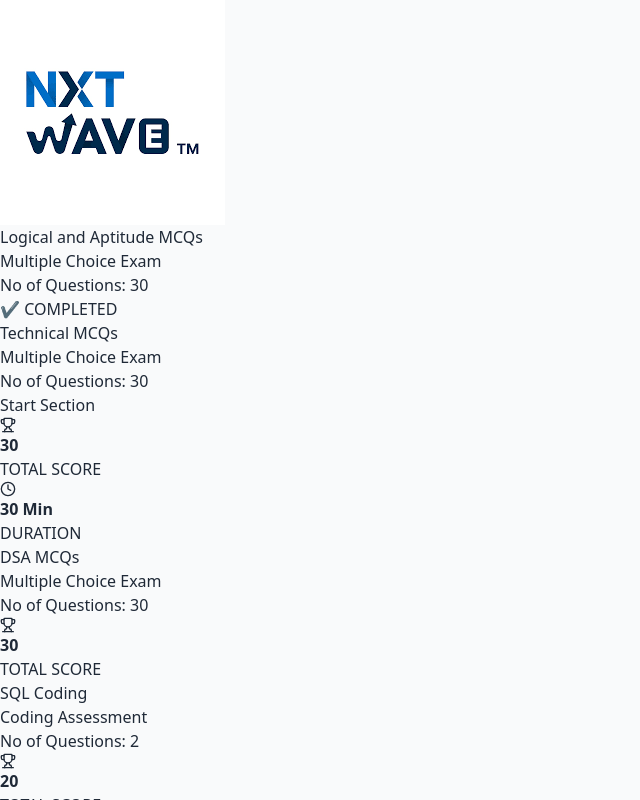
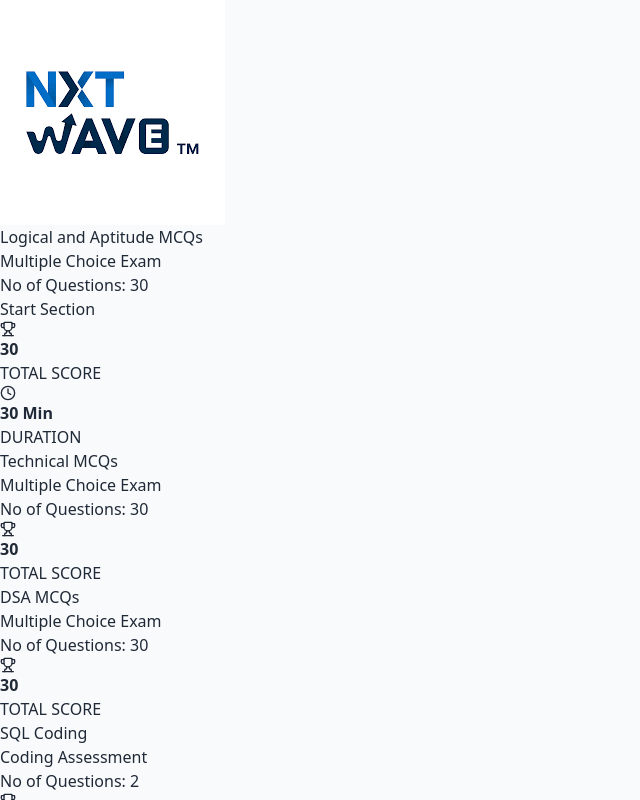
Before and after one commit to anjim999/nxt-exam, a React (Vite) app in the folder frontend/: page / in a window 1280 px wide. Both pictures are taken after a click on the button "Start". Shown: the top 800 px of the page, without its empty margins (0-640 px from the left). Built offline with nearby package versions, Linux system fonts and the light colour scheme.

Commit message:
Add multi-section flow architecture and Welcome Screen instructions

```diff
--- a/frontend/src/App.jsx
+++ b/frontend/src/App.jsx
@@ -4,9 +4,18 @@ import SectionSelection from './SectionSelection';
 import ExamInterface from './ExamInterface';
 import CompletedScreen from './CompletedScreen';
 
+const INITIAL_SECTIONS = [
+  { id: 'logical', title: 'Logical and Aptitude MCQs', type: 'Multiple Choice Exam', questionCount: 30, score: 30, duration: '30 Min', status: 'active' },
+  { id: 'technical', title: 'Technical MCQs', type: 'Multiple Choice Exam', questionCount: 30, score: 30, duration: '30 Min', status: 'locked' },
+  { id: 'dsa_mcq', title: 'DSA MCQs', type: 'Multiple Choice Exam', questionCount: 30, score: 30, duration: '30 Min', status: 'locked' },
+  { id: 'sql', title: 'SQL Coding', type: 'Coding Assessment', questionCount: 2, score: 20, duration: '30 Min', status: 'locked' },
+  { id: 'dsa_coding', title: 'DSA Coding', type: 'Coding Assessment', questionCount: 2, score: 20, duration: '30 Min', status: 'locked' }
+];
+
 export default function App() {
   const [currentView, setCurrentView] = useState('welcome');
-  const [selectedSection, setSelectedSection] = useState(null);
+  const [sections, setSections] = useState(INITIAL_SECTIONS);
+  const [activeSectionId, setActiveSectionId] = useState(null);
 
   // Lift timer state to App so it continues without resetting
   const [timeLeft, setTimeLeft] = useState(25 * 60 + 33);
@@ -24,7 +33,7 @@ export default function App() {
   const startExam = () => setCurrentView('sections');
 
   const startSection = (sectionId) => {
-    setSelectedSection(sectionId);
+    setActiveSectionId(sectionId);
     setCurrentView('exam');
     const elem = document.documentElement;
     if (elem.requestFullscreen) {
@@ -32,19 +41,40 @@ export default function App() {
     }
   };
 
-  const submitSection = () => {
-    setSelectedSection(null);
-    setCurrentView('completed');
+  const submitSection = (sectionId) => {
+    // Mark current section as completed
+    const updatedSections = [...sections];
+    const currentIndex = updatedSections.findIndex(s => s.id === sectionId);
+
+    if (currentIndex !== -1) {
+      updatedSections[currentIndex].status = 'completed';
+
+      // Unlock next section if exists
+      if (currentIndex + 1 < updatedSections.length) {
+        updatedSections[currentIndex + 1].status = 'active';
+        setSections(updatedSections);
+        setActiveSectionId(null);
+        setCurrentView('sections');
+      } else {
+        // All sections completed
+        setSections(updatedSections);
+        setActiveSectionId(null);
+        setCurrentView('completed');
+      }
+    }
+
     if (document.fullscreenElement) {
       document.exitFullscreen().catch(err => console.log(err));
     }
   };
 
+  const activeSection = sections.find(s => s.id === activeSectionId);
+
   return (
     <div className="min-h-screen bg-gray-50 flex flex-col font-sans">
       {currentView === 'welcome' && <WelcomeScreen onStart={startExam} />}
-      {currentView === 'sections' && <SectionSelection onStartSection={startSection} />}
-      {currentView === 'exam' && <ExamInterface sectionId={selectedSection} onSubmit={submitSection} timeLeft={timeLeft} />}
+      {currentView === 'sections' && <SectionSelection sections={sections} onStartSection={startSection} />}
+      {currentView === 'exam' && <ExamInterface section={activeSection} onSubmit={() => submitSection(activeSectionId)} timeLeft={timeLeft} />}
       {currentView === 'completed' && <CompletedScreen />}
     </div>
   );
--- a/frontend/src/SectionSelection.jsx
+++ b/frontend/src/SectionSelection.jsx
@@ -1,7 +1,7 @@
 import React from 'react';
 import { Trophy, Clock } from 'lucide-react';
 
-export default function SectionSelection({ onStartSection }) {
+export default function SectionSelection({ sections, onStartSection }) {
   return (
     <div className="flex flex-col min-h-screen bg-[#e9ecef]">
       <header className="px-10 py-4 bg-white border-b border-gray-200 shadow-sm flex items-center">
@@ -11,109 +11,66 @@ export default function SectionSelection({ onStartSection }) {
       <main className="flex-1 p-10 max-w-4xl mx-auto w-full">
         <div className="relative border-l-2 border-green-500 pl-8 ml-4 space-y-8">
 
-          {/* Completed Section 1 */}
-          <div className="relative bg-white rounded-xl p-6 shadow-sm flex justify-between items-center">
-            <div className="absolute -left-[41px] top-1/2 -translate-y-1/2 w-4 h-4 bg-green-500 rounded-full border-4 border-[#e9ecef] box-content"></div>
+          {sections.map((section, idx) => {
+            const isCompleted = section.status === 'completed';
+            const isActive = section.status === 'active';
+            const isLocked = section.status === 'locked';
+            const isLast = idx === sections.length - 1;
+
+            return (
+              <div
+                key={section.id}
+                className={`relative bg-white rounded-xl p-6 shadow-sm flex justify-between items-center ${isLocked ? 'opacity-70' : ''} ${isActive ? 'border border-gray-100' : ''}`}
+              >
+                {/* Dot */}
+                <div className={`absolute -left-[41px] top-1/2 -translate-y-1/2 w-4 h-4 rounded-full border-4 border-[#e9ecef] box-content z-10 ${isCompleted ? 'bg-green-500' : isActive ? 'bg-[#0079d3]' : 'bg-gray-400'}`}></div>
+
+                {/* Mask for the green line below the last dot if needed */}
+                {isLast && (
+                  <div className="absolute -left-[43px] top-1/2 h-full w-2 bg-[#e9ecef] z-0"></div>
+                )}
+
                 <div>
-              <h3 className="text-lg font-bold text-gray-800 mb-1">Logical and Aptitude MCQs</h3>
-              <p className="text-sm text-gray-600 mb-1">Multiple Choice Exam</p>
-              <p className="text-sm text-gray-600 mb-3">No of Questions: 30</p>
+                  <h3 className="text-lg font-bold text-gray-800 mb-1">{section.title}</h3>
+                  <p className="text-sm text-gray-600 mb-1">{section.type}</p>
+                  <p className={`text-sm text-gray-600 ${isActive ? 'mb-4' : 'mb-3'}`}>No of Questions: {section.questionCount}</p>
+
+                  {isCompleted && (
                     <span className="inline-block bg-[#e6f4ea] text-[#1e8e3e] px-3 py-1 rounded-full text-xs font-semibold">
                       ✔ COMPLETED
                     </span>
-            </div>
-          </div>
-
-          {/* Active Section 2 */}
-          <div className="relative bg-white rounded-xl p-6 shadow-sm flex justify-between items-center border border-gray-100">
-            <div className="absolute -left-[41px] top-1/2 -translate-y-1/2 w-4 h-4 bg-[#0079d3] rounded-full border-4 border-[#e9ecef] box-content"></div>
-            <div>
-              <h3 className="text-lg font-bold text-gray-800 mb-1">Technical MCQs</h3>
-              <p className="text-sm text-gray-600 mb-1">Multiple Choice Exam</p>
-              <p className="text-sm text-gray-600 mb-4">No of Questions: 30</p>
+                  )}
+                  {isActive && (
                     <button
-                onClick={() => onStartSection('technical')}
+                      onClick={() => onStartSection(section.id)}
                       className="bg-[#0056b3] hover:bg-[#004494] text-white px-6 py-2 rounded-md font-semibold transition-colors"
                     >
                       Start Section
                     </button>
+                  )}
                 </div>
+
                 <div className="flex flex-col gap-4 text-right">
                   <div className="text-xs text-gray-500 uppercase tracking-wide">
                     <div className="flex items-center justify-end gap-2 mb-1">
                       <Trophy size={16} className="text-purple-500" />
-                  <strong className="text-base text-gray-800">30</strong>
+                      <strong className="text-base text-gray-800">{section.score}</strong>
                     </div>
                     TOTAL SCORE
                   </div>
+                  {isActive && section.duration && (
                     <div className="text-xs text-gray-500 uppercase tracking-wide">
                       <div className="flex items-center justify-end gap-2 mb-1">
                         <Clock size={16} className="text-green-500" />
-                  <strong className="text-base text-gray-800">30 Min</strong>
+                        <strong className="text-base text-gray-800">{section.duration}</strong>
                       </div>
                       DURATION
                     </div>
+                  )}
                 </div>
               </div>
-
-          {/* Locked Section 3 */}
-          <div className="relative bg-white rounded-xl p-6 shadow-sm flex justify-between items-center opacity-70">
-            <div className="absolute -left-[41px] top-1/2 -translate-y-1/2 w-4 h-4 bg-gray-400 rounded-full border-4 border-[#e9ecef] box-content"></div>
-            <div>
-              <h3 className="text-lg font-bold text-gray-800 mb-1">DSA MCQs</h3>
-              <p className="text-sm text-gray-600 mb-1">Multiple Choice Exam</p>
-              <p className="text-sm text-gray-600 mb-1">No of Questions: 30</p>
-            </div>
-            <div className="flex flex-col gap-4 text-right">
-              <div className="text-xs text-gray-500 uppercase tracking-wide">
-                <div className="flex items-center justify-end gap-2 mb-1">
-                  <Trophy size={16} className="text-purple-500" />
-                  <strong className="text-base text-gray-800">30</strong>
-                </div>
-                TOTAL SCORE
-              </div>
-            </div>
-          </div>
-
-          {/* Locked Section 4 */}
-          <div className="relative bg-white rounded-xl p-6 shadow-sm flex justify-between items-center opacity-70">
-            <div className="absolute -left-[41px] top-1/2 -translate-y-1/2 w-4 h-4 bg-gray-400 rounded-full border-4 border-[#e9ecef] box-content"></div>
-            <div>
-              <h3 className="text-lg font-bold text-gray-800 mb-1">SQL Coding</h3>
-              <p className="text-sm text-gray-600 mb-1">Coding Assessment</p>
-              <p className="text-sm text-gray-600 mb-1">No of Questions: 2</p>
-            </div>
-            <div className="flex flex-col gap-4 text-right">
-              <div className="text-xs text-gray-500 uppercase tracking-wide">
-                <div className="flex items-center justify-end gap-2 mb-1">
-                  <Trophy size={16} className="text-purple-500" />
-                  <strong className="text-base text-gray-800">20</strong>
-                </div>
-                TOTAL SCORE
-              </div>
-            </div>
-          </div>
-
-          {/* Locked Section 5 */}
-          <div className="relative bg-white rounded-xl p-6 shadow-sm flex justify-between items-center opacity-70 border-b border-transparent">
-            {/* The line ends here, so we hide the green border below this dot */}
-            <div className="absolute -left-[41px] top-1/2 -translate-y-1/2 w-4 h-4 bg-gray-400 rounded-full border-4 border-[#e9ecef] box-content z-10"></div>
-            <div className="absolute -left-[43px] top-1/2 h-full w-2 bg-[#e9ecef] z-0"></div>
-            <div>
-              <h3 className="text-lg font-bold text-gray-800 mb-1">DSA Coding</h3>
-              <p className="text-sm text-gray-600 mb-1">Coding Assessment</p>
-              <p className="text-sm text-gray-600 mb-1">No of Questions: 2</p>
-            </div>
-            <div className="flex flex-col gap-4 text-right">
-              <div className="text-xs text-gray-500 uppercase tracking-wide">
-                <div className="flex items-center justify-end gap-2 mb-1">
-                  <Trophy size={16} className="text-purple-500" />
-                  <strong className="text-base text-gray-800">20</strong>
-                </div>
-                TOTAL SCORE
-              </div>
-            </div>
-          </div>
+            );
+          })}
 
         </div>
       </main>
```
Also changed, not shown: frontend/src/ExamInterface.jsx (+7 -7 lines), frontend/src/WelcomeScreen.jsx (+18 -1 lines). Lines whose indentation alone changed are shown as unchanged.
